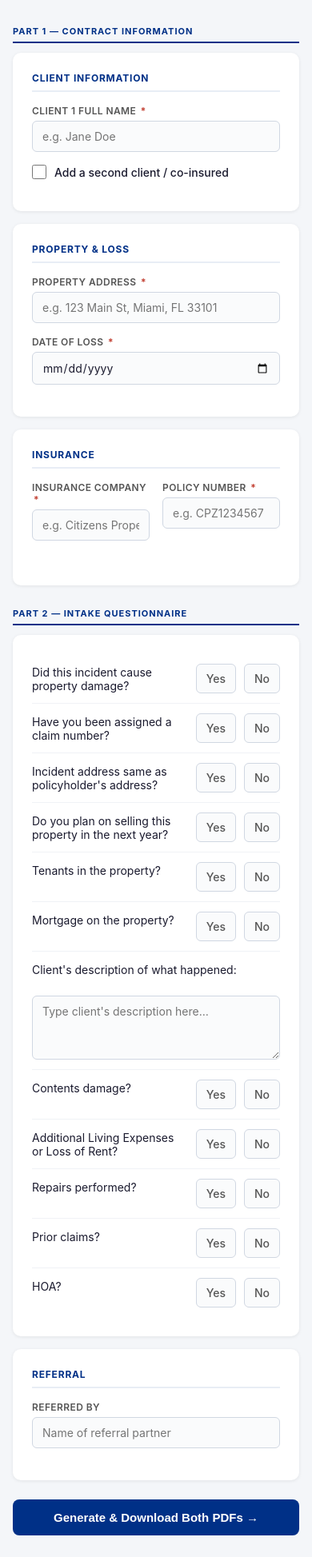
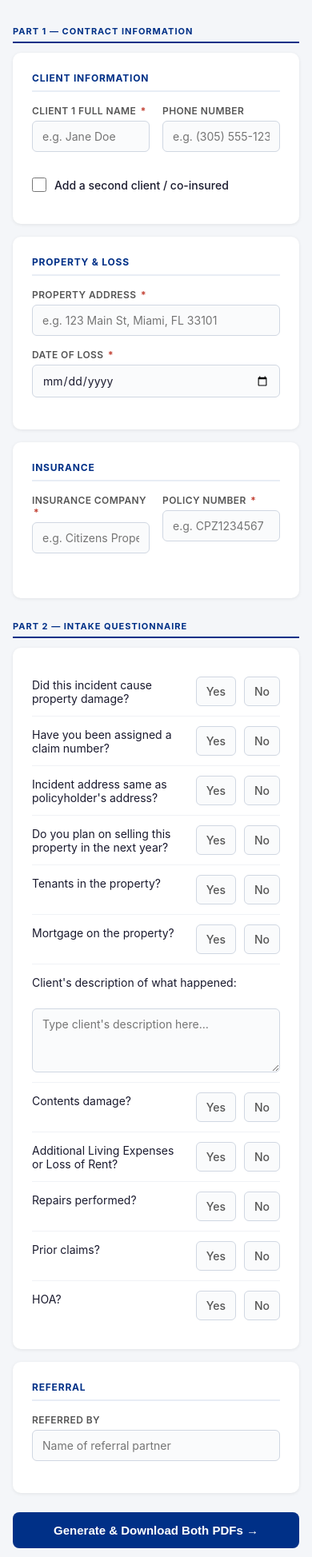
Before and after one commit to kikinpa-books/ilg-intake, a Flask app: page / in a window 390 px wide. Shown: the part 90-2037 px from the top of the page at 80% size. Before the commit the page ends 2010 px from the top, so only its background shows below. Run offline with Flask 3, Linux system fonts and the light colour scheme.

Commit message:
Add phone number field to intake form and notes PDF header

```diff
--- a/app.py
+++ b/app.py
@@ -159,9 +159,12 @@ def build_notes_pdf(data: dict) -> io.BytesIO:
 
         c.drawString(MARGIN, y - 22, f"Client: {client_names}")
         c.drawString(MARGIN, y - 34, f"Property: {data.get('property_address', '')}")
+        phone = data.get('phone_number', '')
+        if phone:
+            c.drawString(MARGIN, y - 46, f"Phone: {phone}")
         c.drawString(MARGIN + 300, y - 22, f"Date of Loss: {display_date}")
         c.drawString(MARGIN + 300, y - 34, f"Prepared: {datetime.now().strftime('%m/%d/%Y')}")
-        y -= 55
+        y -= 65
         # Divider
         c.setStrokeColor(colors.HexColor("#003087"))
         c.setLineWidth(1.5)
@@ -325,6 +328,7 @@ def generate():
         # Contract fields
         "client1_name":          request.form.get("client1_name", "").strip(),
         "client2_name":          request.form.get("client2_name", "").strip(),
+        "phone_number":          request.form.get("phone_number", "").strip(),
         "property_address":      request.form.get("property_address", "").strip(),
         "date_of_loss":          request.form.get("date_of_loss", "").strip(),
         "insurance_company":     request.form.get("insurance_company", "").strip(),
--- a/templates/index.html
+++ b/templates/index.html
@@ -227,9 +227,15 @@
     <div class="card">
       <div class="card-title">Client Information</div>
 
-      <div class="field">
-        <label class="field-label">Client 1 Full Name <span class="required">*</span></label>
-        <input type="text" name="client1_name" placeholder="e.g. Jane Doe" required>
+      <div class="field-row">
+        <div class="field">
+          <label class="field-label">Client 1 Full Name <span class="required">*</span></label>
+          <input type="text" name="client1_name" placeholder="e.g. Jane Doe" required>
+        </div>
+        <div class="field">
+          <label class="field-label">Phone Number</label>
+          <input type="text" name="phone_number" placeholder="e.g. (305) 555-1234">
+        </div>
       </div>
 
       <label class="toggle-row" for="hasClient2Toggle">
```
